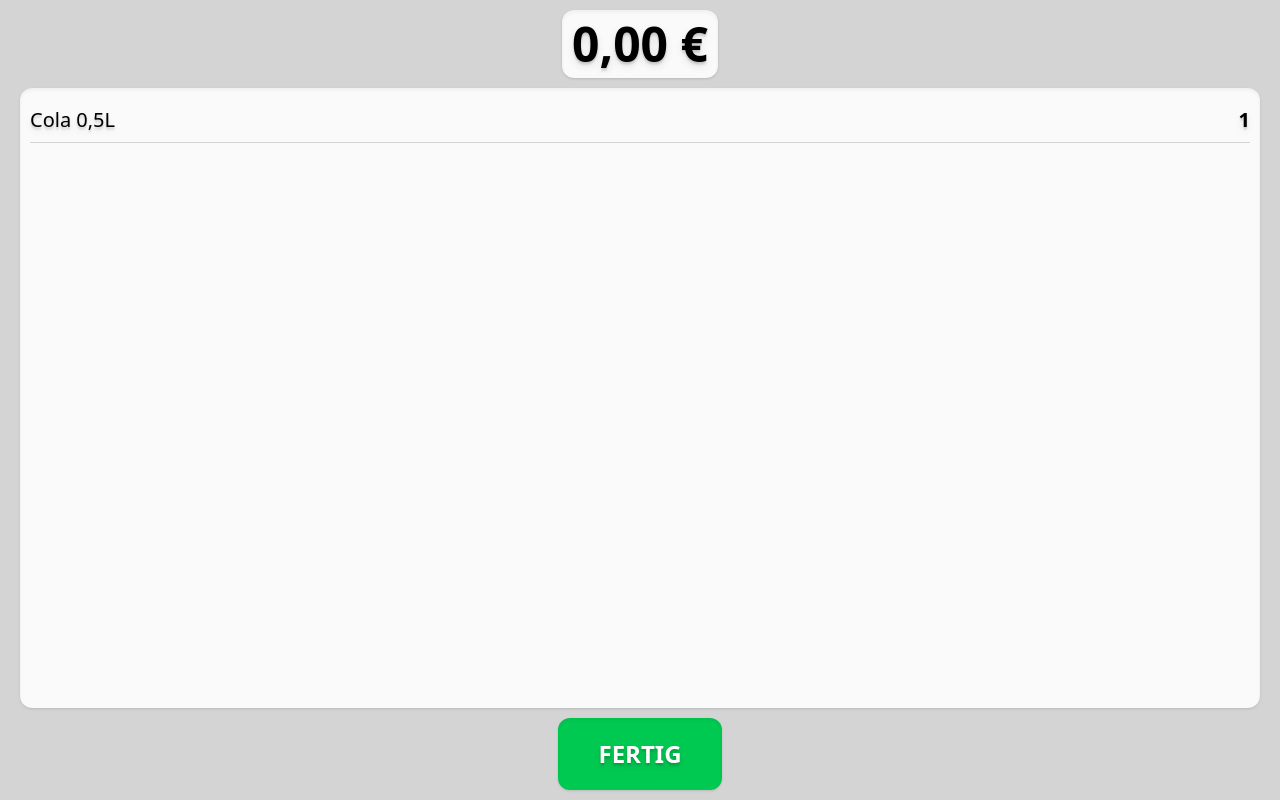
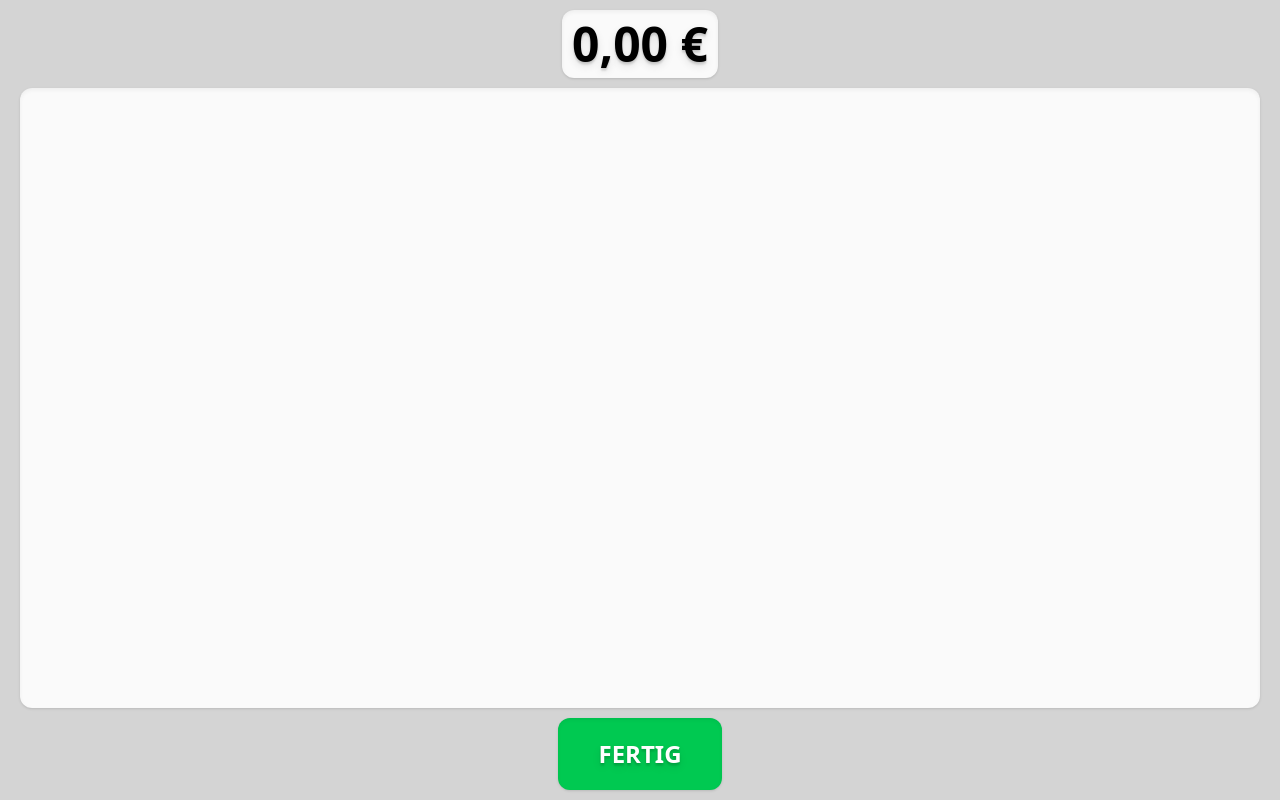
Before and after one commit to SysLange/TapTrack, a plain HTML site: page order.html in a window 1280 px wide. Drawn offline with Linux system fonts and the light colour scheme.

Commit message:
Update order.html

```diff
--- a/order.html
+++ b/order.html
@@ -19,11 +19,7 @@
 
       <!-- order list -->
       <div id="orderContainer" class="mx-5 flex-grow scrollbar-thin overflow-y-auto rounded-xl bg-neutral-50 p-2.5 shadow-sm inset-shadow-sm">
-        <div class="flex items-center justify-between py-2">
-          <span class="font-sans text-xl font-medium text-shadow-lg">Cola 0,5L</span>
-          <span class="font-sans text-xl font-bold text-shadow-lg">1</span>
-        </div>
-        <div class="h-px bg-neutral-300"></div>
+
       </div>
 
       <!-- done button -->
```
